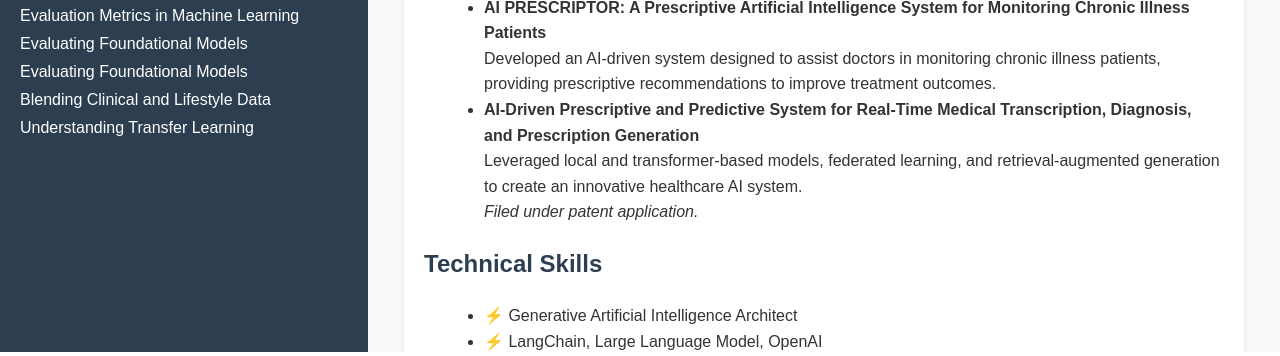
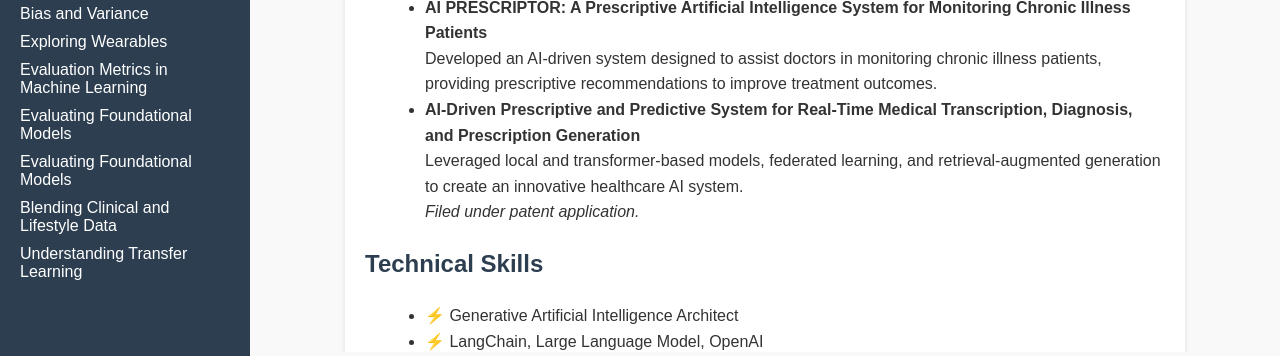
Before and after one commit to premkumarkora/pages, a plain HTML site: page index.html in a window 1280 px wide. Shown: the part 448-804 px from the top of the page. Drawn offline with Linux system fonts and the light colour scheme.

Commit message:
Update index.html

```diff
--- a/index.html
+++ b/index.html
@@ -3,23 +3,26 @@
 <head>
     <meta charset="UTF-8">
     <meta name="viewport" content="width=device-width, initial-scale=1.0">
-    <title>PremKumar Kora - Data Scientist</title>
+    <title>Articles Navigation</title>
     <style>
         body {
             font-family: Arial, sans-serif;
             margin: 0;
             padding: 0;
             display: flex;
-            height: 100vh;
-            overflow: hidden;
+            flex-direction: column;
+        }
+        .container {
+            display: flex;
+            flex-grow: 1;
+            width: 100%;
         }
         .navbar {
-            min-width: 250px;
+            width: 250px;
             background-color: #2c3e50;
             color: white;
             padding: 20px;
             box-sizing: border-box;
-            overflow-y: auto; /* Allow scrolling for large content */
         }
         .navbar a {
             color: white;
@@ -38,12 +41,13 @@
         }
         iframe {
             width: 100%;
-            height: 100%;
+            height: 100vh;
             border: none;
         }
     </style>
 </head>
 <body>
+    <div class="container">
         <div class="navbar">
             <h2>Patents</h2>
             <a href="AI_PRESCRIPTOR.html" target="content-frame">AI_PRESCRIPTOR</a>
@@ -66,5 +70,6 @@
         <div class="content">
             <iframe name="content-frame" src="aboutme.html"></iframe>
         </div>
+    </div>
 </body>
 </html>
```
Lines whose indentation alone changed are shown as unchanged.
